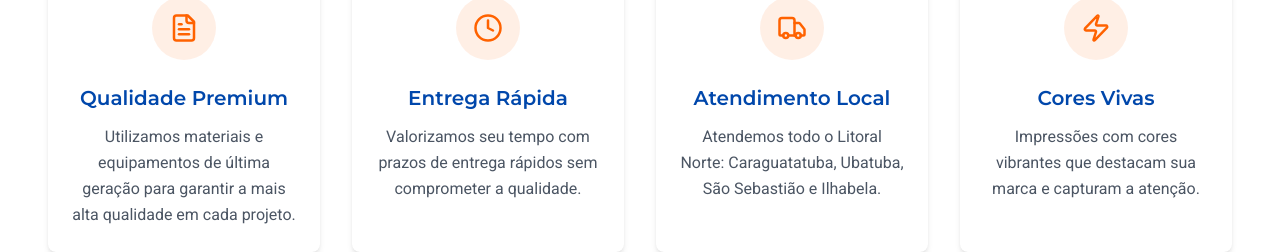
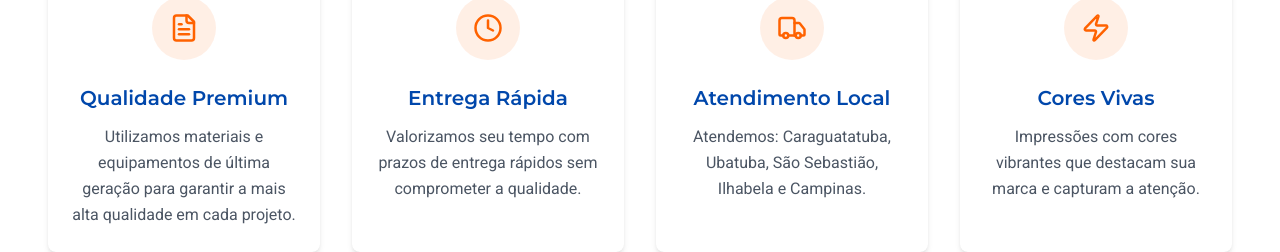
Before and after one commit to andremoller3/vibrant-print-portal-68, a React (Vite) app: page / in a window 1280 px wide. Shown: the part 2640-2892 px from the top of the page. Built offline with nearby package versions, Linux system fonts and the light colour scheme.

Commit message:
Update Index.tsx

```diff
--- a/src/pages/Index.tsx
+++ b/src/pages/Index.tsx
@@ -165,7 +165,7 @@ const Index = () => {
               </div>
               <h3 className="text-xl font-semibold text-vecinos-blue mb-3">Atendimento Local</h3>
               <p className="text-gray-600">
-                Atendemos todo o Litoral Norte: Caraguatatuba, Ubatuba, São Sebastião e Ilhabela.
+                Atendemos: Caraguatatuba, Ubatuba, São Sebastião, Ilhabela e Campinas.
               </p>
             </div>
 
```
